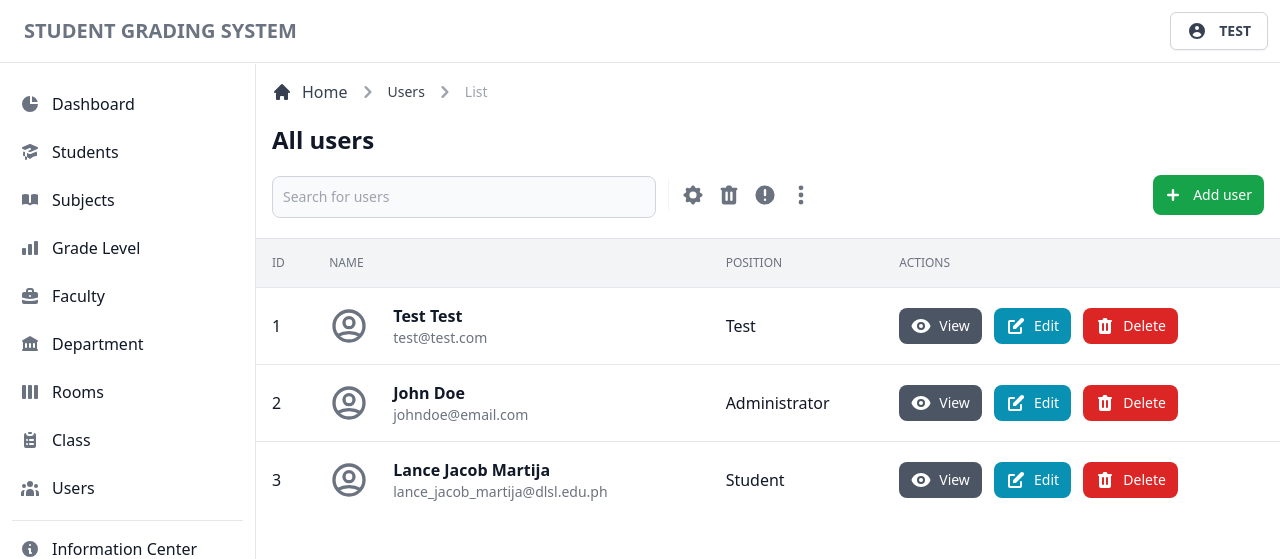
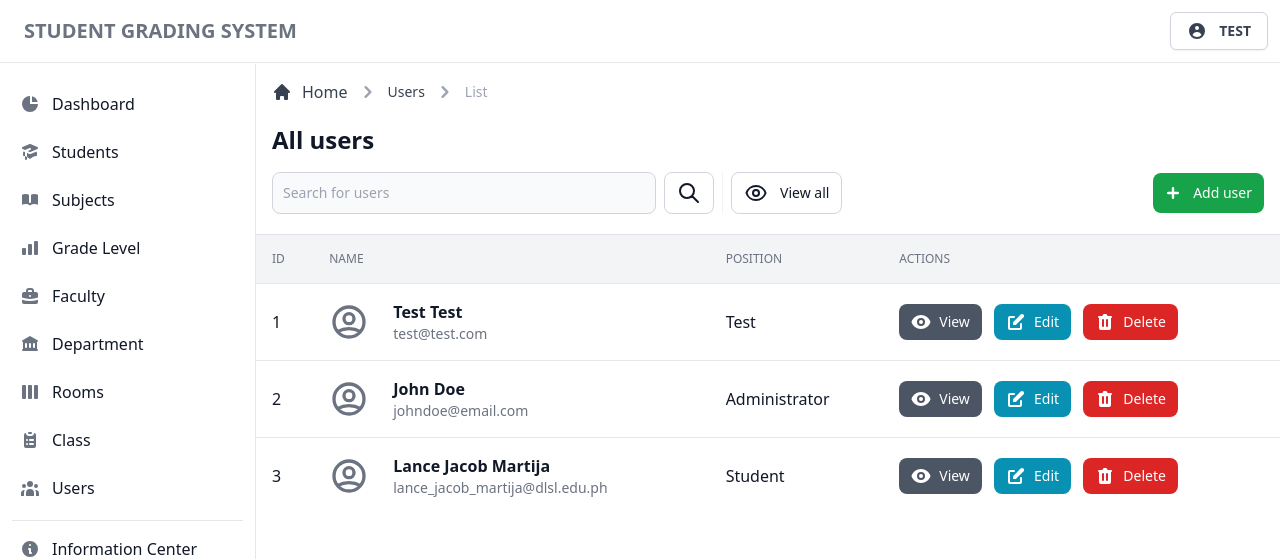
Before and after one commit to lancemartija/Grading-System, a PHP site: page /admin/view/users.php in a window 1280 px wide. Shown: the top 559 px of the page. Run offline with PHP 8.4, Linux system fonts and the light colour scheme; a user stored in the database is signed in; data comes from the database, SQL or seed files in the repository; style sheets or scripts are compiled from the project's sources.

Commit message:
change: search bar

```diff
--- a/admin/view/users.php
+++ b/admin/view/users.php
@@ -65,32 +65,24 @@ $user = $_SESSION['useruid'];
             </div>
             <div class="sm:flex">
               <div class="items-center hidden mb-3 sm:flex sm:divide-x sm:divide-gray-100 sm:mb-0">
-                <form class="lg:pr-3" action="#" method="GET">
+                <form class="flex lg:pr-2" action="#" method="get">
                   <label for="users-search" class="sr-only">Search</label>
-                  <div class="relative mt-1 lg:w-64 xl:w-96">
-                    <input type="text" name="search" class="bg-gray-50 border border-gray-300 text-gray-900 focus:outline-none sm:text-sm rounded-lg focus:ring-green-600/50 focus:border-green-600 focus:ring-2 block w-full p-2.5" placeholder="Search for users">
+                  <div class="relative mr-2 lg:w-64 xl:w-96">
+                    <input type="text" name="search" class="bg-gray-50 border border-gray-300 text-gray-900 focus:outline-none sm:text-sm rounded-lg focus:ring-gray-200 focus:ring-4 block w-full p-2.5" placeholder="Search for users" required>
                   </div>
+                  <button type="submit" class="inline-flex items-center justify-center w-1/2 px-3 py-2 text-sm font-medium text-center text-gray-900 bg-white border border-gray-300 rounded-lg hover:bg-gray-100 focus:ring-4 focus:ring-gray-200 sm:w-auto">
+                    <svg xmlns="http://www.w3.org/2000/svg" class="w-6 h-6" fill="none" viewBox="0 0 24 24" stroke="currentColor">
+                      <path stroke-linecap="round" stroke-linejoin="round" stroke-width="2" d="M21 21l-6-6m2-5a7 7 0 11-14 0 7 7 0 0114 0z" />
+                    </svg>
+                  </button>
                 </form>
                 <div class="flex pl-0 mt-3 space-x-1 sm:pl-2 sm:mt-0">
-                  <a href="#" class="inline-flex justify-center p-1 text-gray-500 rounded hover:text-gray-900 hover:bg-gray-100">
-                    <svg class="w-6 h-6" fill="currentColor" viewBox="0 0 20 20" xmlns="http://www.w3.org/2000/svg">
-                      <path fill-rule="evenodd" d="M11.49 3.17c-.38-1.56-2.6-1.56-2.98 0a1.532 1.532 0 01-2.286.948c-1.372-.836-2.942.734-2.106 2.106.54.886.061 2.042-.947 2.287-1.561.379-1.561 2.6 0 2.978a1.532 1.532 0 01.947 2.287c-.836 1.372.734 2.942 2.106 2.106a1.532 1.532 0 012.287.947c.379 1.561 2.6 1.561 2.978 0a1.533 1.533 0 012.287-.947c1.372.836 2.942-.734 2.106-2.106a1.533 1.533 0 01.947-2.287c1.561-.379 1.561-2.6 0-2.978a1.532 1.532 0 01-.947-2.287c.836-1.372-.734-2.942-2.106-2.106a1.532 1.532 0 01-2.287-.947zM10 13a3 3 0 100-6 3 3 0 000 6z" clip-rule="evenodd"></path>
+                  <a href="users.php" class="inline-flex items-center justify-center w-1/2 px-3 py-2 text-sm font-medium text-center text-gray-900 bg-white border border-gray-300 rounded-lg hover:bg-gray-100 focus:ring-4 focus:ring-gray-200 sm:w-auto">
+                    <svg xmlns="http://www.w3.org/2000/svg" class="w-6 h-6 mr-3" fill="none" viewBox="0 0 24 24" stroke="currentColor">
+                      <path stroke-linecap="round" stroke-linejoin="round" stroke-width="2" d="M15 12a3 3 0 11-6 0 3 3 0 016 0z" />
+                      <path stroke-linecap="round" stroke-linejoin="round" stroke-width="2" d="M2.458 12C3.732 7.943 7.523 5 12 5c4.478 0 8.268 2.943 9.542 7-1.274 4.057-5.064 7-9.542 7-4.477 0-8.268-2.943-9.542-7z" />
                     </svg>
-                  </a>
-                  <a href="#" class="inline-flex justify-center p-1 text-gray-500 rounded hover:text-gray-900 hover:bg-gray-100">
-                    <svg class="w-6 h-6" fill="currentColor" viewBox="0 0 20 20" xmlns="http://www.w3.org/2000/svg">
-                      <path fill-rule="evenodd" d="M9 2a1 1 0 00-.894.553L7.382 4H4a1 1 0 000 2v10a2 2 0 002 2h8a2 2 0 002-2V6a1 1 0 100-2h-3.382l-.724-1.447A1 1 0 0011 2H9zM7 8a1 1 0 012 0v6a1 1 0 11-2 0V8zm5-1a1 1 0 00-1 1v6a1 1 0 102 0V8a1 1 0 00-1-1z" clip-rule="evenodd"></path>
-                    </svg>
-                  </a>
-                  <a href="#" class="inline-flex justify-center p-1 text-gray-500 rounded hover:text-gray-900 hover:bg-gray-100">
-                    <svg class="w-6 h-6" fill="currentColor" viewBox="0 0 20 20" xmlns="http://www.w3.org/2000/svg">
-                      <path fill-rule="evenodd" d="M18 10a8 8 0 11-16 0 8 8 0 0116 0zm-7 4a1 1 0 11-2 0 1 1 0 012 0zm-1-9a1 1 0 00-1 1v4a1 1 0 102 0V6a1 1 0 00-1-1z" clip-rule="evenodd"></path>
-                    </svg>
-                  </a>
-                  <a href="#" class="inline-flex justify-center p-1 text-gray-500 rounded hover:text-gray-900 hover:bg-gray-100">
-                    <svg class="w-6 h-6" fill="currentColor" viewBox="0 0 20 20" xmlns="http://www.w3.org/2000/svg">
-                      <path d="M10 6a2 2 0 110-4 2 2 0 010 4zM10 12a2 2 0 110-4 2 2 0 010 4zM10 18a2 2 0 110-4 2 2 0 010 4z"></path>
-                    </svg>
+                    View all
                   </a>
                 </div>
               </div>
```
